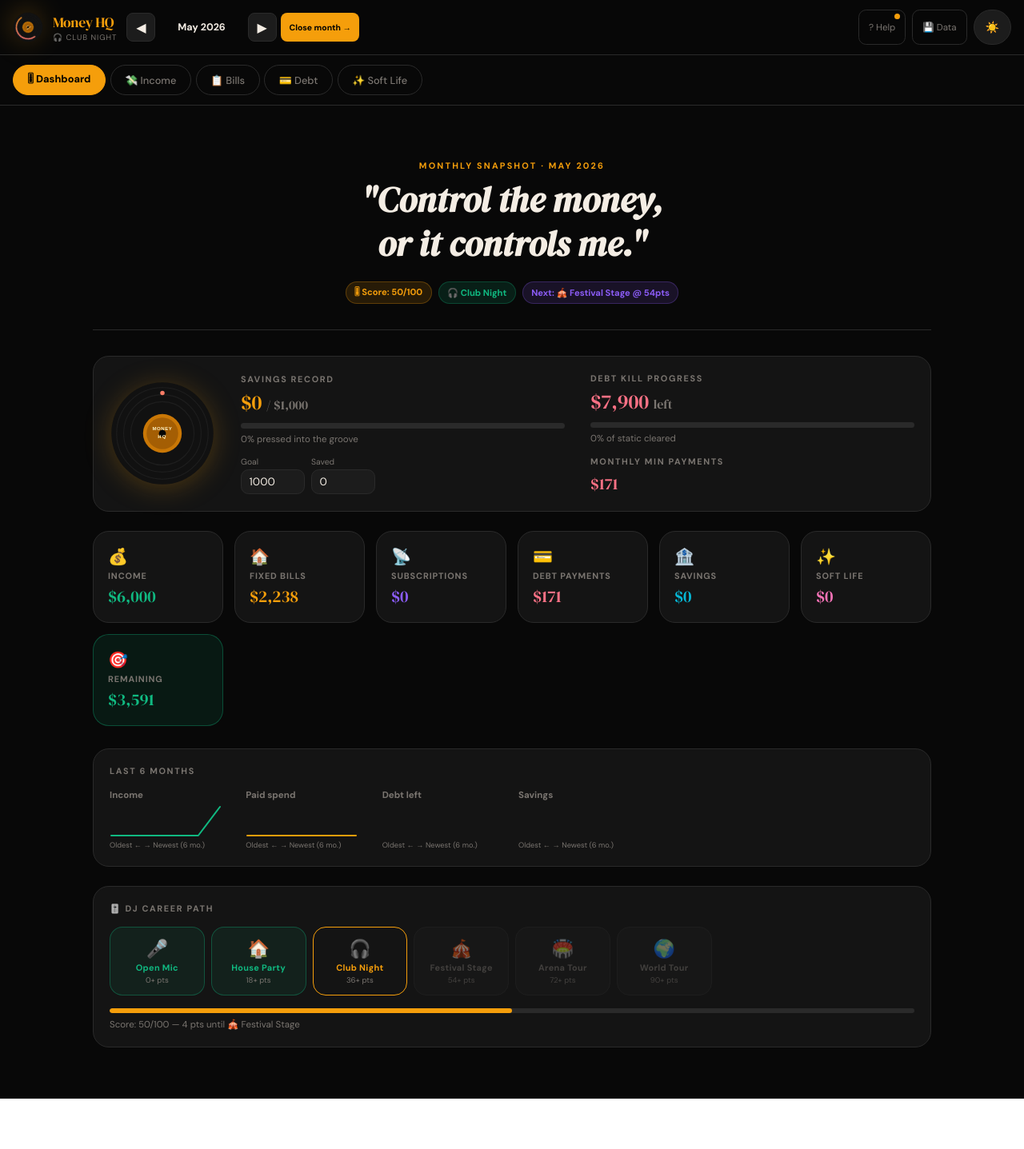
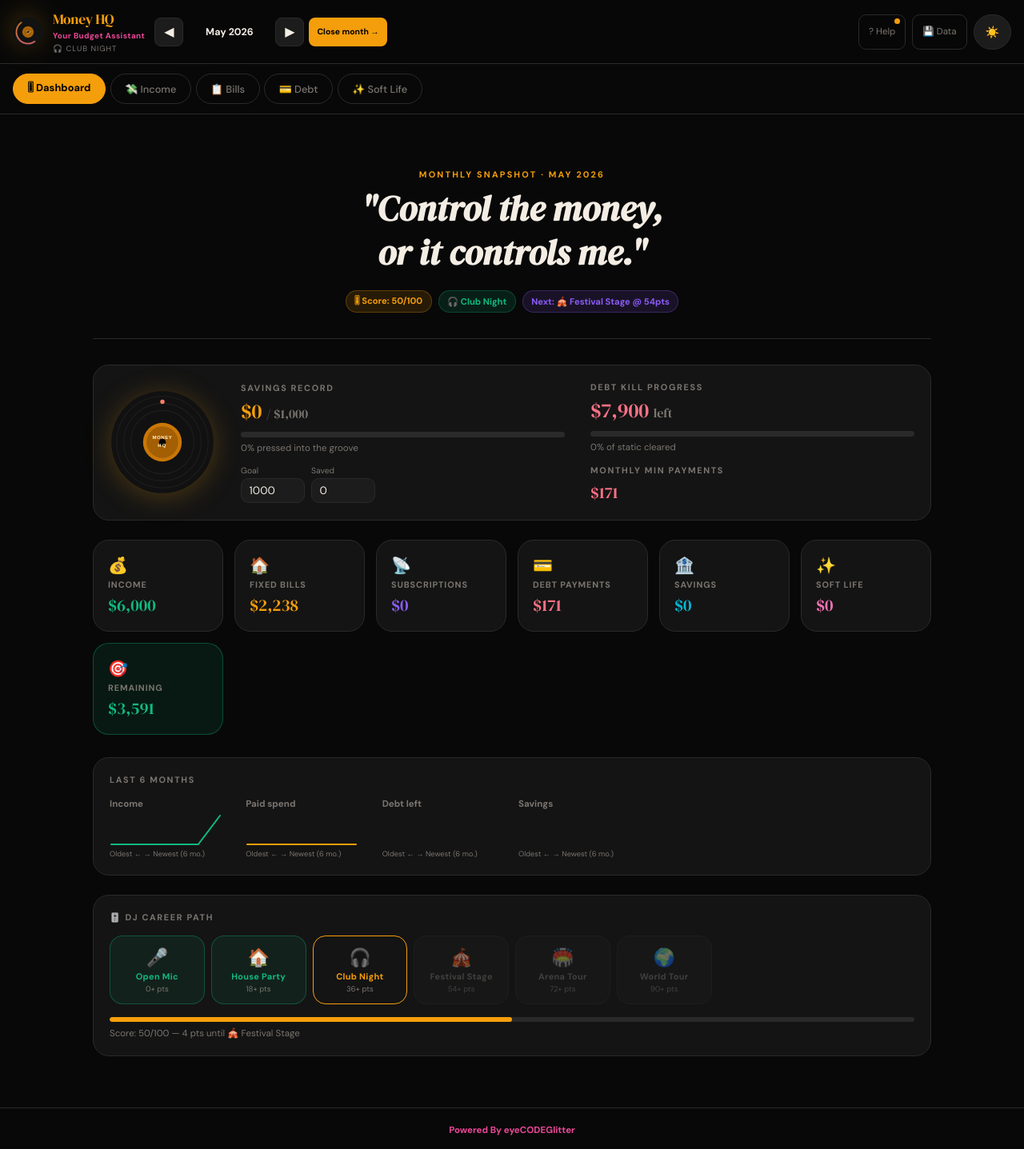
Before and after one commit to Tatianarjo/money-app, a React (Vite) app: page / in a window 1280 px wide. Shown: the whole page at 80% size. Before the commit the page ends 1374 px from the top, so only its background shows below. Built offline with nearby package versions, Linux system fonts and the light colour scheme.

Commit message:
adds favicon and budget assistant

```diff
--- a/src/App.tsx
+++ b/src/App.tsx
@@ -242,7 +242,10 @@ export default function App() {
             <div style={{ fontFamily: 'var(--serif)', fontSize: 'clamp(1rem, 3.5vw, 1.1rem)', color: 'var(--accent)', letterSpacing: '-0.02em' }}>
               Money HQ
             </div>
-            <div style={{ fontSize: '0.6rem', color: 'var(--muted)', letterSpacing: '0.1em', textTransform: 'uppercase' }}>
+            <div style={{ fontSize: '0.62rem', color: '#EC4899', fontWeight: 600, letterSpacing: '0.04em', marginTop: 2 }}>
+              Your Budget Assistant
+            </div>
+            <div style={{ fontSize: '0.6rem', color: 'var(--muted)', letterSpacing: '0.1em', textTransform: 'uppercase', marginTop: 3 }}>
               {level.icon} {level.name}
             </div>
           </div>
@@ -372,6 +375,26 @@ export default function App() {
         </main>
       </ErrorBoundary>
 
+      <footer
+        className="app-footer"
+        style={{
+          textAlign: 'center',
+          padding: '1.25rem max(1rem, env(safe-area-inset-right)) calc(1rem + env(safe-area-inset-bottom, 0px)) max(1rem, env(safe-area-inset-left))',
+          borderTop: '1px solid var(--border)',
+          fontSize: '0.72rem',
+          fontFamily: 'var(--sans)',
+        }}
+      >
+        <a
+          href="https://eyecodeglitter.com"
+          target="_blank"
+          rel="noopener noreferrer"
+          style={{ color: '#EC4899', textDecoration: 'none', fontWeight: 600 }}
+        >
+          Powered By eyeCODEGlitter
+        </a>
+      </footer>
+
       <div className="print-mount" aria-hidden>
         <PrintableReport
           generatedAt={reportGeneratedAt}
--- a/src/index.css
+++ b/src/index.css
@@ -113,6 +113,10 @@ body {
 
 .no-scrollbar {
   scrollbar-width: none;
+}
+
+.app-footer a:hover {
+  text-decoration: underline;
 }
 
 .app-main {
```
Also changed, not shown: public/favicon.svg.
